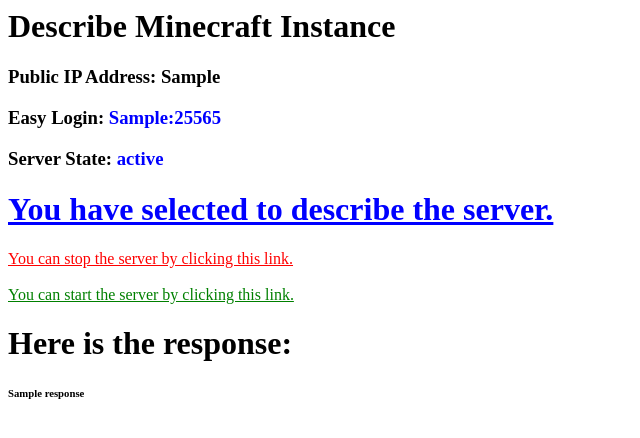
After one commit to robbintt/minecraft-ec2-launcher, a Flask app: template templates/describe_details.html in a window 1280 px wide. The commit adds this page. Shown: the top 438 px of the page, without its empty margins (0-640 px from the left). Run offline with Flask 2, Linux system fonts and the light colour scheme; the template is opened without the code that fills it: most values are stand-ins (such as "Sample title", 1, 10 or a date in 2020).

Commit message:
Updated pages and added describe template.

```diff
--- a/main.py
+++ b/main.py
@@ -138,13 +138,30 @@ def stop_webpage():
     return render_template('stop_details.html', public_ip=public_ip, state=state, response=[describe_response, stop_response])
 
 @app.route('/', methods=["GET"])
+@app.route('/debug/', methods=["GET"])
+def debug_webpage():
+    ''' See a describe in json
+    '''
+    describe_response = describe_ec2_instance(minecraft_instance_ids, dry_run=False)
+    return json.dumps(describe_response, default=json_serial)
+
 @app.route('/describe/', methods=["GET"])
 def describe_webpage():
     ''' Get a description of the ami state
     '''
     describe_response = describe_ec2_instance(minecraft_instance_ids, dry_run=False)
 
-    return json.dumps(describe_response, default=json_serial)
+    try:
+        public_ip = describe_response['Reservations'][0]['Instances'][0]['PublicIpAddress']
+    except KeyError:
+        public_ip = None
+
+    try:
+        state = describe_response['Reservations'][0]['Instances'][0]['State']['Name']
+    except KeyError:
+        state = None
+
+    return render_template('describe_details.html', public_ip=public_ip, state=state, response=describe_response)
 
 
 if __name__ == '__main__':
--- /dev/null
+++ b/templates/describe_details.html
@@ -0,0 +1,42 @@
+<style type="text/css">
+
+.greentext {
+  color: green;
+}
+.bluetext {
+  color: blue;
+}
+.underline {
+  text-decoration: underline;
+}
+.redtext {
+  color: red;
+}
+
+</style>
+
+<title>Minecraft Instance</title>
+
+<h1>Describe Minecraft Instance</h1>
+
+<h3>Public IP Address: <span class="">{% if public_ip %} {{ public_ip }} {% else %} none {% endif %} </span></h3>
+
+<h3>Easy Login: <span class="bluetext">{% if public_ip %} {{ public_ip }}:25565 {% else %} none {% endif %} </span></h3>
+
+<h3>Server State: <span class="bluetext">{% if state %} {{ state }} {% else %} uncertain {% endif %} </span></h3>
+
+
+<h1>
+  <span class="bluetext underline">You have selected to describe the server.</span>
+</h1>
+
+<div class="padding">
+  <a class="redtext" href="https://0j16ohvp8i.execute-api.us-east-1.amazonaws.com/dev/stop/">You can stop the server by clicking this link.</a>
+</div>
+<br />
+<div>
+  <a class="greentext" href="https://0j16ohvp8i.execute-api.us-east-1.amazonaws.com/dev/start/">You can start the server by clicking this link.</a>
+</div>
+
+<h1>Here is the response:</h1>
+<h6>{{ response }}</h6>
--- a/templates/stop_details.html
+++ b/templates/stop_details.html
@@ -3,10 +3,12 @@
 .greentext {
   color: green;
 }
+.bluetext {
+  color: blue;
+}
 .underline {
   text-decoration: underline;
 }
-
 .redtext {
   color: red;
 }
@@ -32,5 +34,5 @@
   The status should change to <span class="redtext">stopped</span> shortly.
 </h1>
 
-<h1>Here are the responses</h1>
+<h1>Here are the responses:</h1>
 <h6>{{ response }}</h6>
```
Also changed, not shown: templates/start_details.html (+7 -1 lines).
